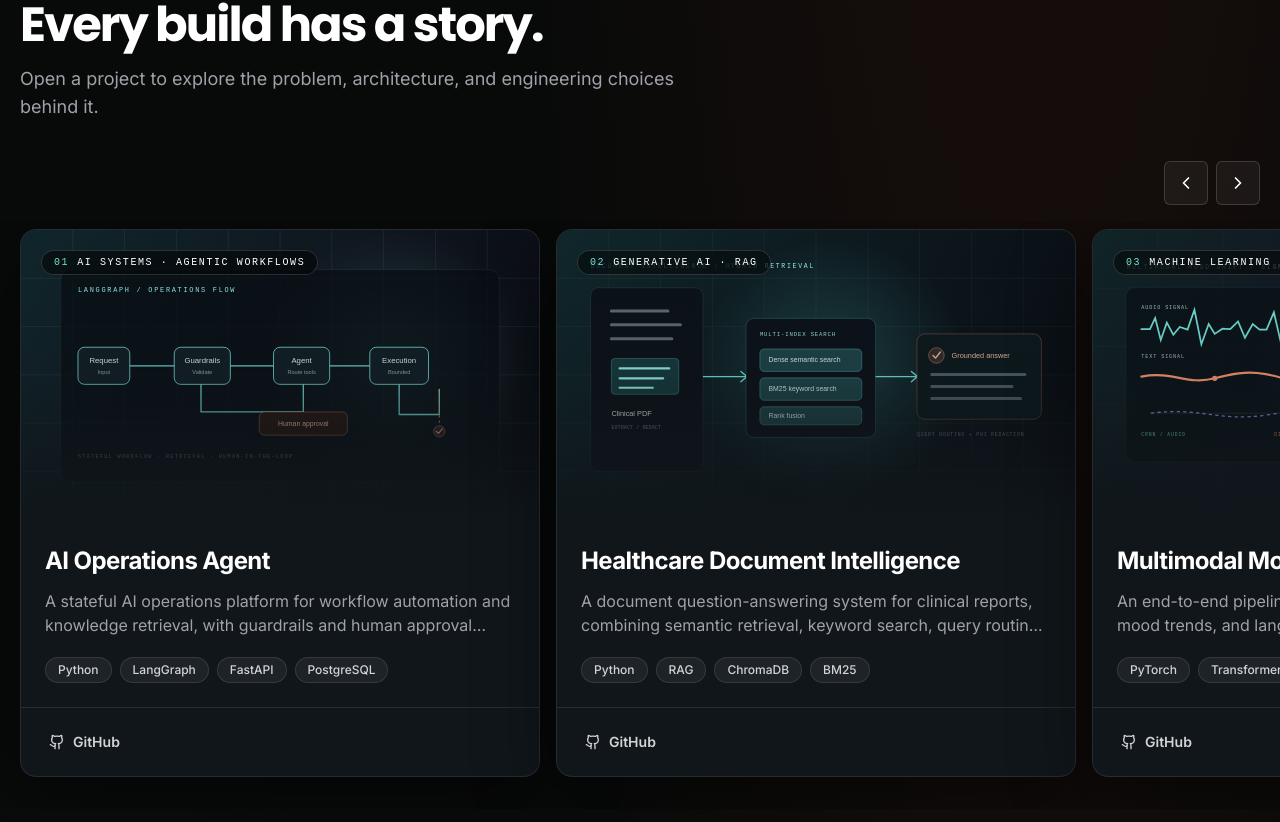
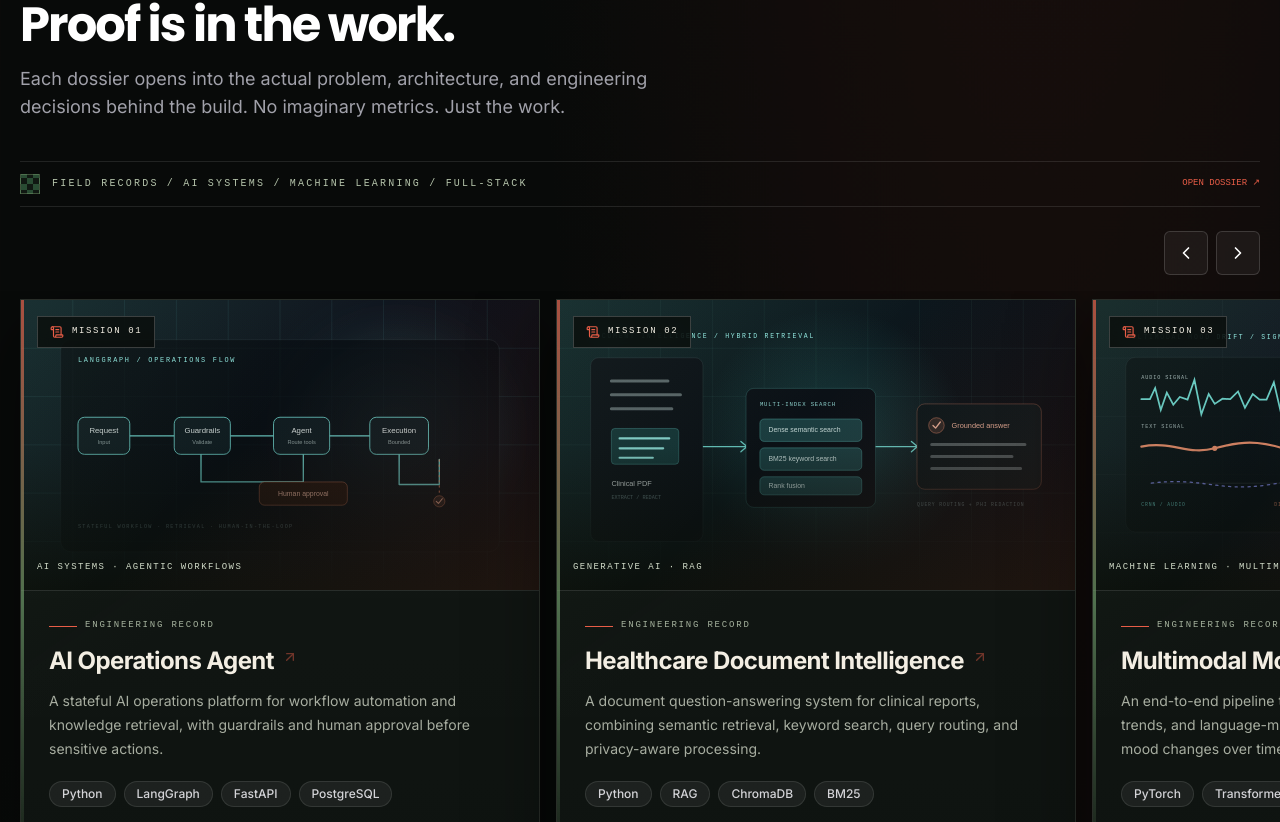
Before and after one commit to Giresh-458/portfolio, a Next.js app: page / in a window 1280 px wide. Shown: the part 2078-2900 px from the top of the page. Built offline with nearby package versions, Linux system fonts and the light colour scheme; no server answers.

Commit message:
Restyle projects as cinematic mission dossiers

```diff
--- a/components/sections/projects-section.tsx
+++ b/components/sections/projects-section.tsx
@@ -1,7 +1,7 @@
 "use client";
 
 import { motion, useReducedMotion } from "framer-motion";
-import { ArrowUpRight, Github, Play } from "lucide-react";
+import { ArrowUpRight, Github, Play, ScrollText } from "lucide-react";
 import Image from "next/image";
 import { useState } from "react";
 import { ProjectModal } from "@/components/project-modal";
@@ -18,49 +18,70 @@ export function ProjectsSection() {
 
   return (
     <section id="projects" className="section-shell scroll-mt-20">
-      <SectionHeader eyebrow="Selected missions" title="Every build has a story." description="Open a project to explore the problem, architecture, and engineering choices behind it." />
-      <NetflixRow ariaLabel="Featured projects">
+      <SectionHeader
+        eyebrow="Mission archive · classified builds"
+        title="Proof is in the work."
+        description="Each dossier opens into the actual problem, architecture, and engineering decisions behind the build. No imaginary metrics. Just the work."
+      />
+      <div className="mb-6 flex items-center gap-3 border-y border-white/10 py-3">
+        <span className="haori-stamp size-5 shrink-0 border border-[#85A777]/40" aria-hidden />
+        <p className="font-mono text-[9px] uppercase tracking-[0.22em] text-[#B5C4AB] sm:text-[10px]">Field records / AI systems / machine learning / full-stack</p>
+        <span className="ml-auto hidden font-mono text-[9px] text-[#E85D47] sm:block">OPEN DOSSIER ↗</span>
+      </div>
+      <NetflixRow ariaLabel="Project mission dossiers">
         {projects.map((project, index) => (
           <motion.article
             key={project.id}
             layout
-            whileHover={reduceMotion ? undefined : { y: -9, scale: 1.012, rotateX: 1.2 }}
-            transition={{ type: "spring", stiffness: 260, damping: 22 }}
+            whileHover={reduceMotion ? undefined : { y: -7, rotateX: 1.1 }}
+            transition={{ type: "spring", stiffness: 250, damping: 24 }}
             style={{ transformPerspective: 1200 }}
-            className="group relative w-[86vw] max-w-[520px] shrink-0 snap-center overflow-hidden rounded-2xl border border-white/[0.09] bg-surface shadow-card transition-colors duration-500 hover:border-[#75E0D9]/35 md:w-[520px]"
+            className="mission-card group relative w-[86vw] max-w-[520px] shrink-0 snap-center overflow-hidden border border-[#B8C3AF]/15 shadow-card transition duration-500 hover:border-[#E85D47]/50 md:w-[520px]"
           >
-            <button type="button" onClick={() => setSelected(project)} className="block w-full text-left" aria-label={`Open details for ${project.title}`}>
-              <div className="relative aspect-[16/9] overflow-hidden">
-                <Image src={project.image} alt="" fill className="object-cover transition duration-700 group-hover:scale-105" sizes="(max-width: 768px) 86vw, 520px" />
-                <motion.div className="absolute inset-0 bg-gradient-to-t from-surface via-surface/20 to-transparent" animate={reduceMotion ? undefined : { opacity: [0.9, 1, 0.9] }} transition={{ duration: 5 + index * 0.25, repeat: Infinity, ease: "easeInOut" }} />
-                <div aria-hidden className="pointer-events-none absolute -left-1/2 top-[-80%] h-[250%] w-1/3 -translate-x-0 rotate-[24deg] bg-gradient-to-r from-transparent via-white/[0.09] to-transparent opacity-0 transition duration-1000 group-hover:translate-x-[550%] group-hover:opacity-100" />
-                <span className="absolute left-5 top-5 rounded-full border border-white/15 bg-black/50 px-3 py-1 font-mono text-[10px] uppercase tracking-[0.16em] text-white backdrop-blur-md">
-                  <span className="mr-2 text-[#75E0D9]">{String(index + 1).padStart(2, "0")}</span>{project.eyebrow}
-                </span>
-                <span className="absolute bottom-5 right-5 grid size-12 place-items-center rounded-full bg-white text-black opacity-0 shadow-xl transition group-hover:opacity-100">
-                  <Play className="size-5 fill-current" />
-                </span>
+            <div className="pointer-events-none absolute left-0 top-0 z-10 h-full w-[3px] bg-gradient-to-b from-[#E85D47] via-[#6D9869] to-transparent opacity-70 transition group-hover:opacity-100" />
+            <button type="button" onClick={() => setSelected(project)} className="block w-full text-left" aria-label={`Open dossier for ${project.title}`}>
+              <div className="relative aspect-[16/9] overflow-hidden border-b border-white/10">
+                <Image src={project.image} alt="" fill className="object-cover transition duration-700 group-hover:scale-[1.045]" sizes="(max-width: 768px) 86vw, 520px" />
+                <div className="absolute inset-0 bg-gradient-to-t from-[#0B100C] via-[#0B100C]/20 to-transparent" />
+                <div className="pointer-events-none absolute inset-0 bg-[linear-gradient(135deg,rgba(145,178,130,.08),transparent_45%,rgba(220,72,52,.1))]" />
+                <div className="pointer-events-none absolute -left-1/2 top-[-80%] h-[250%] w-1/3 rotate-[24deg] bg-gradient-to-r from-transparent via-[#F4E9D5]/15 to-transparent opacity-0 transition duration-1000 group-hover:translate-x-[550%] group-hover:opacity-100" />
+                <div className="absolute left-4 top-4 flex items-center gap-2 border border-white/20 bg-[#080B08]/75 px-3 py-2 backdrop-blur-md">
+                  <ScrollText className="size-3.5 text-[#E85D47]" />
+                  <span className="font-mono text-[9px] uppercase tracking-[0.18em] text-[#F3EEE3]">Mission {String(index + 1).padStart(2, "0")}</span>
+                </div>
+                <div className="absolute bottom-4 left-4 right-4 flex items-end justify-between gap-3">
+                  <span className="max-w-[80%] font-mono text-[9px] uppercase tracking-[0.16em] text-[#D2DCC9]">{project.eyebrow}</span>
+                  <span className="grid size-10 shrink-0 place-items-center border border-[#F3EEE3]/45 bg-[#E85D47] text-[#FFF7E9] opacity-0 transition duration-300 group-hover:opacity-100">
+                    <Play className="size-4 fill-current" />
+                  </span>
+                </div>
               </div>
-              <div className="p-6">
-                <h3 className="flex items-center gap-2 text-2xl font-bold tracking-tight text-white">
-                  {project.title} <ArrowUpRight className="size-5 text-netflix opacity-0 transition group-hover:opacity-100" />
+              <div className="p-6 sm:p-7">
+                <div className="mb-3 flex items-center gap-2">
+                  <span className="h-px w-7 bg-[#E85D47]" />
+                  <span className="font-mono text-[9px] uppercase tracking-[0.2em] text-[#A6B39E]">Engineering record</span>
+                </div>
+                <h3 className="flex items-start gap-2 text-xl font-bold leading-tight tracking-tight text-[#F3EEE3] sm:text-2xl">
+                  {project.title}
+                  <ArrowUpRight className="mt-1 size-4 shrink-0 text-[#E85D47] opacity-45 transition group-hover:translate-x-0.5 group-hover:-translate-y-0.5 group-hover:opacity-100" />
                 </h3>
-                <p className="mt-3 line-clamp-2 leading-6 text-zinc-400">{project.description}</p>
+                <p className="mt-3 line-clamp-3 text-sm leading-6 text-[#A7ADA0]">{project.description}</p>
                 <div className="mt-5 flex flex-wrap gap-2">
                   {project.tech.slice(0, 4).map((tech) => <TechBadge key={tech}>{tech}</TechBadge>)}
                 </div>
               </div>
             </button>
-            <div className="flex gap-2 border-t border-white/10 p-4">
+            <div className="flex gap-2 border-t border-white/10 px-5 py-3">
               <Button asChild variant="ghost" size="sm">
-                <a href={project.githubUrl} target="_blank" rel="noreferrer" aria-label={`${project.title} GitHub repository`}><Github className="size-4" /> GitHub</a>
+                <a href={project.githubUrl} target="_blank" rel="noreferrer" aria-label={`${project.title} GitHub repository`}><Github className="size-4" /> Source scroll</a>
               </Button>
               {project.liveUrl ? (
                 <Button asChild variant="ghost" size="sm">
-                  <a href={project.liveUrl} target="_blank" rel="noreferrer" aria-label={`${project.title} live demo`}><ArrowUpRight className="size-4" /> Live demo</a>
+                  <a href={project.liveUrl} target="_blank" rel="noreferrer" aria-label={`${project.title} live demo`}><ArrowUpRight className="size-4" /> Live build</a>
                 </Button>
               ) : null}
             </div>
+            <div className="pointer-events-none absolute bottom-0 right-0 size-7 border-b-2 border-r-2 border-[#6E9364]/45" />
           </motion.article>
         ))}
       </NetflixRow>
```
